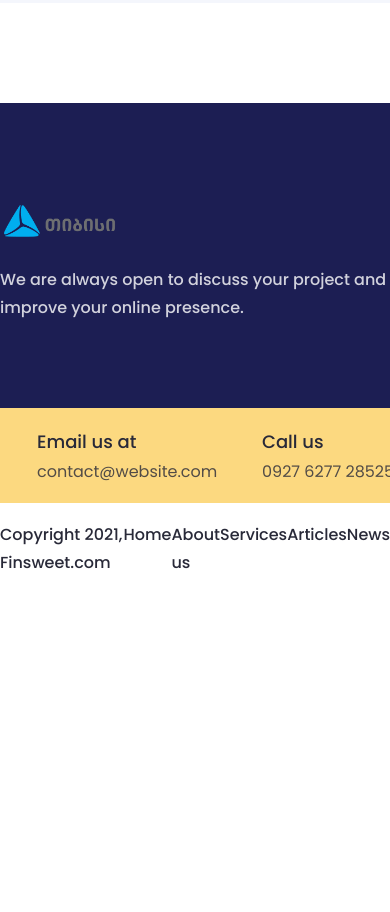
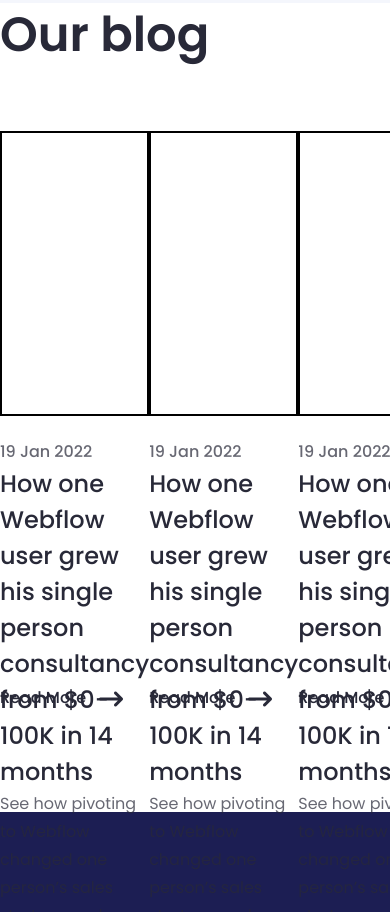
Before and after one commit to DatoTsagurishvili/Final-project-Dato-Tsagurishvili, a plain HTML site: page index.html in a window 390 px wide. Shown: the part 1493-2405 px from the top of the page. Before the commit the page ends 2088 px from the top, so only its background shows below. Drawn offline with Linux system fonts and the light colour scheme.

Commit message:
section3 done
not responsive

```diff
--- a/index.html
+++ b/index.html
@@ -117,6 +117,67 @@
                 </div>
             </div>
         </section>
+        <section class="section3">
+            <div class="container">
+                <h5>Our blog</h5>
+                <div class="blogs">
+                    <div class="column">
+                        <div class="photo">
+
+                        </div>
+                        <div class="text">
+                            <h6>19 Jan 2022</h6>
+                            <h1>How one Webflow user grew
+                                his single person consultancy
+                                from $0-100K in 14 months</h1>
+                            <p>See how pivoting to Webflow changed
+                                 one person’s sales strategy and allowed him to
+                                 attract</p>
+                        </div>
+                        <div class="arrow">
+                            <h3>Read More</h3>
+                            <i class="fa-solid fa-arrow-left-long fa-rotate-180 fa-xl"></i>
+                        </div>
+                    </div>
+                    <div class="column">
+                        <div class="photo">
+
+                        </div>
+                        <div class="text">
+                            <h6>19 Jan 2022</h6>
+                            <h1>How one Webflow user grew
+                                his single person consultancy
+                                from $0-100K in 14 months</h1>
+                            <p>See how pivoting to Webflow changed
+                                 one person’s sales strategy and allowed him to
+                                 attract</p>
+                        </div>
+                        <div class="arrow">
+                            <h3>Read More</h3>
+                            <i class="fa-solid fa-arrow-left-long fa-rotate-180 fa-xl"></i>
+                        </div>
+                    </div>
+                    <div class="column">
+                        <div class="photo">
+
+                        </div>
+                        <div class="text">
+                            <h6>19 Jan 2022</h6>
+                            <h1>How one Webflow user grew
+                                his single person consultancy
+                                from $0-100K in 14 months</h1>
+                            <p>See how pivoting to Webflow changed
+                                 one person’s sales strategy and allowed him to
+                                 attract</p>
+                        </div>
+                        <div class="arrow">
+                            <h3>Read More</h3>
+                            <i class="fa-solid fa-arrow-left-long fa-rotate-180 fa-xl"></i>
+                        </div>
+                    </div>
+                </div>
+            </div>
+        </section>
         <footer>
             <div class="container">
                 <div class="footerdiv1">
--- a/scss/_style.scss
+++ b/scss/_style.scss
@@ -1,4 +1,5 @@
 @import "styles/header.scss";
 @import "styles/p1section1";
 @import "styles/p1section2";
+@import "styles/p1section3";
 @import "styles/footer.scss";
--- /dev/null
+++ b/scss/styles/_p1section3.scss
@@ -0,0 +1,85 @@
+section.section3 {
+    div.container {
+        @include container;
+        h5 {
+            color: $dark-blue;
+            font-family: $font;
+            font-size: 48px;
+            font-style: normal;
+            font-weight: 600;
+            line-height: 64px;
+            margin-bottom: 64px;
+        }
+        div.blogs {
+            width: 100%;
+            height: 581px;
+            display: flex;
+            justify-content: space-between;
+            div.column {
+                width: 405px;
+                height: 100%;
+                display: flex;
+                flex-direction: column;
+                justify-content: space-between;
+                div.photo{
+                    width: 100%;
+                    height: 285px;
+                    border: 2px solid black;
+                }
+                div.text {
+                    width: 100%;
+                    height: 224px;
+                    display: flex;
+                    flex-direction: column;
+                    justify-content: space-between;
+                    h6 {
+                        color: $dark-blue;
+                        font-family: $font;
+                        font-size: 16px;
+                        font-style: normal;
+                        font-weight: 500;
+                        line-height: 28px;
+                        opacity: 0.699999988079071;
+                    }
+                    h1 {
+                        color: $dark-blue;
+                        font-family: $font;
+                        font-size: 24px;
+                        font-style: normal;
+                        font-weight: 500;
+                        line-height: 36px;
+                    }
+                    p {
+                        color: $dark-blue;
+                        font-family: $font;
+                        font-size: 16px;
+                        font-style: normal;
+                        font-weight: 400;
+                        line-height: 28px;
+                        opacity: 0.699999988079071;
+                    }
+                }
+                div.arrow {
+                    width: 123px;
+                    display: flex;
+                    justify-content: space-between;
+                    align-items: center;
+                    h3 {
+                        color: $dark-blue;
+                        font-family: $font;
+                        font-size: 16px;
+                        font-style: normal;
+                        font-weight: 500;
+                        line-height: 28px;
+                    }
+                    .fa-solid {
+                        color: $dark-blue;
+                    }
+                }
+                div.arrow:hover {
+                    cursor: pointer;
+                }
+            }
+        }
+    }
+}
```
Also changed, not shown: css/global.css, 1 other file.
